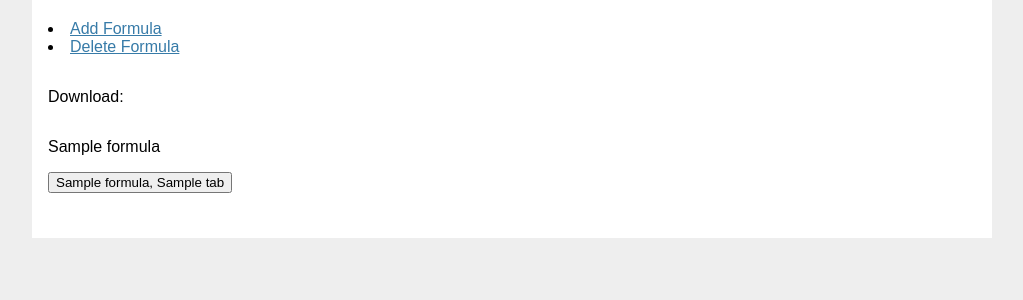
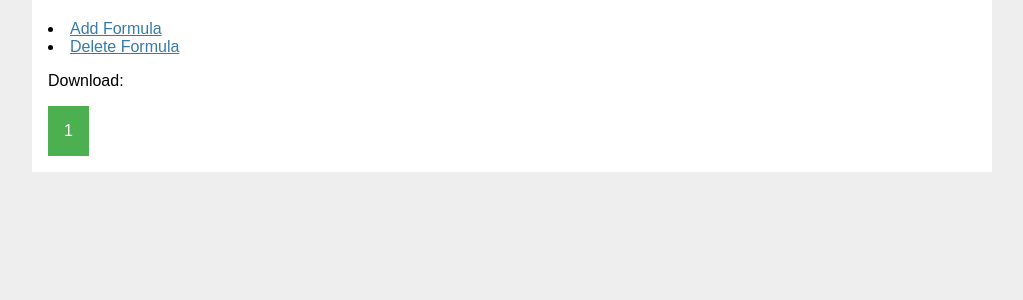
Before and after one commit to hselle/pig, a Flask app: template templates/formulas.html in a window 1280 px wide. Shown: the part 91-391 px from the top of the page, without its empty margins (128-1151 px from the left). Run offline with Flask 2, Linux system fonts and the light colour scheme; the template is opened without the code that fills it: most values are stand-ins (such as "Sample title", 1, 10 or a date in 2020).

Commit message:
Dropdown menu funcitionung

```diff
--- a/app.py
+++ b/app.py
@@ -26,10 +26,13 @@ def index():
 @app.route('/formulas', methods=('GET', 'POST'))
 def formulas():
     if request.method == 'POST':
-        title = request.form['title']
-        #tab_name = request.form['tab_name']
+        print("Getting query")
+        title = request.args.get('title')
+        tab_name = request.args.get('tab')
         print("Title:::::" + title)
         error = None
+        print("got query\n")
+        print(title, tab_name)
 
         sheet_id = db.session.execute(
             'SELECT sheet_id'
@@ -39,8 +42,6 @@ def formulas():
         ).fetchone()
 
         _sheet_id = sheet_id["sheet_id"]
-
-
 
         if _sheet_id is None:
             abort(404, "formula {0} doesn't exist.".format(id))
@@ -60,19 +61,48 @@ def formulas():
         'SELECT title, sheet_id'
         ' FROM formulas f'
     ).fetchall()
-    print(formulas)
-    list_of_tabs = list()
+    formula_tabs = list()
     for formula in formulas:
         sheet_id = formula[1]
         tabs = pull_from_sheet.get_tabs(sheet_id)
-        print("Sheet_id: " + sheet_id)
-        print("Tabs: " + str(tabs))
-        list_of_tabs.append(tabs)
+        formula_tabs.append((formula, tabs))
 
-    print("Tabs:   " + str(list_of_tabs))
+    print("Tabs:   " + str(formula_tabs))
 
-    return render_template('formulas.html', formulas=formulas, list_of_tabs=list_of_tabs)
+    return render_template('formulas.html', formulas=formula_tabs)
 
+@app.route('/formulas/download')
+def download():
+    print("Getting query")
+    title = request.args.get('title')
+    tab_name = request.args.get('tab')
+    print("Title:::::" + title)
+    error = None
+    print("got query\n")
+    print(title, tab_name)
+
+    sheet_id = db.session.execute(
+        'SELECT sheet_id'
+        ' FROM formulas d'
+        ' WHERE d.title =:param',
+        {"param":title}
+    ).fetchone()
+
+    _sheet_id = sheet_id["sheet_id"]
+
+    if _sheet_id is None:
+        abort(404, "formula {0} doesn't exist.".format(id))
+
+    nmm.make(_sheet_id, tab_name)
+
+    now = datetime.datetime.now()
+    date = str(now.month) + "-" + str(now.day) + "-" + str(now.year)
+    file_name = title + "_" + tab_name + "_" + date + ".docx"
+
+    return send_file(
+        "static/Nutrition_Label_Output.docx", as_attachment = True,
+        attachment_filename= file_name
+    )
 @app.route('/formulas/create', methods=('GET', "POST"))
 def create():
     if request.method == 'POST':
--- a/static/credentials.json
+++ b/static/credentials.json
@@ -1 +1 @@
-{"access_token": "ya29.Glz3BXhJxeQLVgIYKfQlUE98vBlHePqIjiU6BprtQVSHDFrfRymXhNjwTSnCTkpASwkKzOrnTS7PcImM6AdMGcHCt0IP028dBezkskBXdz5RtjM1bT7Ic1LXBfzEhg", "client_id": "81025768744-fis0kl0bmiujfpamk144s0jhptu817ns.apps.googleusercontent.com", "client_secret": "S0_0gSL3UysIKpI5J1Lz0-to", "refresh_token": "1/wQGBAWbxB0vPCHVsOOqEWnkQ59VtdNgdyKaceFYvB8w", "token_expiry": "2018-07-13T18:20:04Z", "token_uri": "https://accounts.google.com/o/oauth2/token", "user_agent": null, "revoke_uri": "https://accounts.google.com/o/oauth2/revoke", "id_token": null, "id_token_jwt": null, "token_response": {"access_token": "ya29.Glz3BXhJxeQLVgIYKfQlUE98vBlHePqIjiU6BprtQVSHDFrfRymXhNjwTSnCTkpASwkKzOrnTS7PcImM6AdMGcHCt0IP028dBezkskBXdz5RtjM1bT7Ic1LXBfzEhg", "expires_in": 3600, "token_type": "Bearer"}, "scopes": ["https://www.googleapis.com/auth/spreadsheets.readonly"], "token_info_uri": "https://www.googleapis.com/oauth2/v3/tokeninfo", "invalid": false, "_class": "OAuth2Credentials", "_module": "oauth2client.client"}
+{"access_token": "ya29.Glz6BVm-fn37OOSAbQJha5VgA1shj9JAgE98xE0_24KHWdimefNqF-8dYs7Plrpt3T0mszVtUXxMRr31XbDJ4C_xiN5sNU3NZF4CpCj-hqcqH2RMY-B4HhgsJ9Iy2A", "client_id": "81025768744-fis0kl0bmiujfpamk144s0jhptu817ns.apps.googleusercontent.com", "client_secret": "S0_0gSL3UysIKpI5J1Lz0-to", "refresh_token": "1/wQGBAWbxB0vPCHVsOOqEWnkQ59VtdNgdyKaceFYvB8w", "token_expiry": "2018-07-16T14:11:52Z", "token_uri": "https://accounts.google.com/o/oauth2/token", "user_agent": null, "revoke_uri": "https://accounts.google.com/o/oauth2/revoke", "id_token": null, "id_token_jwt": null, "token_response": {"access_token": "ya29.Glz6BVm-fn37OOSAbQJha5VgA1shj9JAgE98xE0_24KHWdimefNqF-8dYs7Plrpt3T0mszVtUXxMRr31XbDJ4C_xiN5sNU3NZF4CpCj-hqcqH2RMY-B4HhgsJ9Iy2A", "expires_in": 3600, "token_type": "Bearer"}, "scopes": ["https://www.googleapis.com/auth/spreadsheets.readonly"], "token_info_uri": "https://www.googleapis.com/oauth2/v3/tokeninfo", "invalid": false, "_class": "OAuth2Credentials", "_module": "oauth2client.client"}
--- a/static/style.css
+++ b/static/style.css
@@ -24,3 +24,44 @@ nav ul li a, nav ul li span, header .action { display: block; padding: 0.5rem; }
 .content textarea { min-height: 12em; resize: vertical; }
 input.danger { color: #cc2f2e; }
 input[type=submit] { align-self: start; min-width: 10em; }
+/* Dropdown Button */
+.dropbtn {
+    background-color: #4CAF50;
+    color: white;
+    padding: 16px;
+    font-size: 16px;
+    border: none;
+}
+
+/* The container <div> - needed to position the dropdown content */
+.dropdown {
+    position: relative;
+    display: inline-block;
+}
+
+/* Dropdown Content (Hidden by Default) */
+.dropdown-content {
+    display: none;
+    position: absolute;
+    background-color: #f1f1f1;
+    min-width: 160px;
+    box-shadow: 0px 8px 16px 0px rgba(0,0,0,0.2);
+    z-index: 1;
+}
+
+/* Links inside the dropdown */
+.dropdown-content a {
+    color: black;
+    padding: 12px 16px;
+    text-decoration: none;
+    display: block;
+}
+
+/* Change color of dropdown links on hover */
+.dropdown-content a:hover {background-color: #ddd;}
+
+/* Show the dropdown menu on hover */
+.dropdown:hover .dropdown-content {display: block;}
+
+/* Change the background color of the dropdown button when the dropdown content is shown */
+.dropdown:hover .dropbtn {background-color: #3e8e41;}
--- a/templates/formulas.html
+++ b/templates/formulas.html
@@ -9,18 +9,17 @@
   </u1>
   {% for formula in formulas %}
     <article class=formula>
-      <form method="post">
-        <p>Download:</p>
-        <p>{{ formula['title'] }}</p>
-        {% for tabs in list_of_tabs %}
-          {% for tab in tabs %}
-            <article class=tab>
-              <input name="title" id="title" type="submit" value="{{ formula['title'] }}, {{tab}}">
-            </article>
-          {% endfor %}
-        {% endfor %}
-      </form>
-      </a>
+      <p>Download:</p>
+      <div class="dropdown">
+          <button class="dropbtn">{{ formula[0][0] }}</button>
+            <div class="dropdown-content">
+              {% for tab in formula[1] %}
+                <form>
+                  <a href="/formulas/download?title={{ formula[0][0] }}&tab={{ tab }}">{{ tab }}</a>
+                </form>
+              {% endfor %}
+            </div>
+      </div>
     </article>
   {% endfor %}
 
```
Also changed, not shown: 2 other files.
